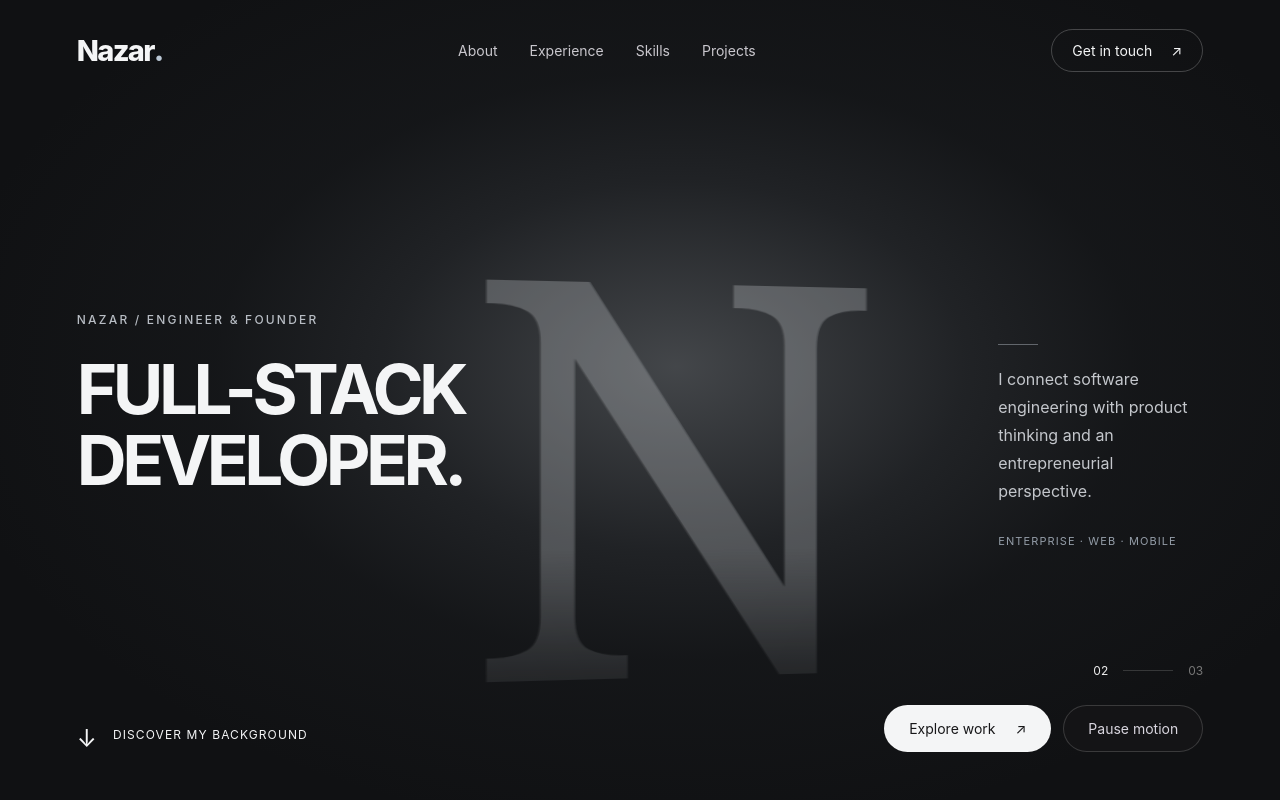
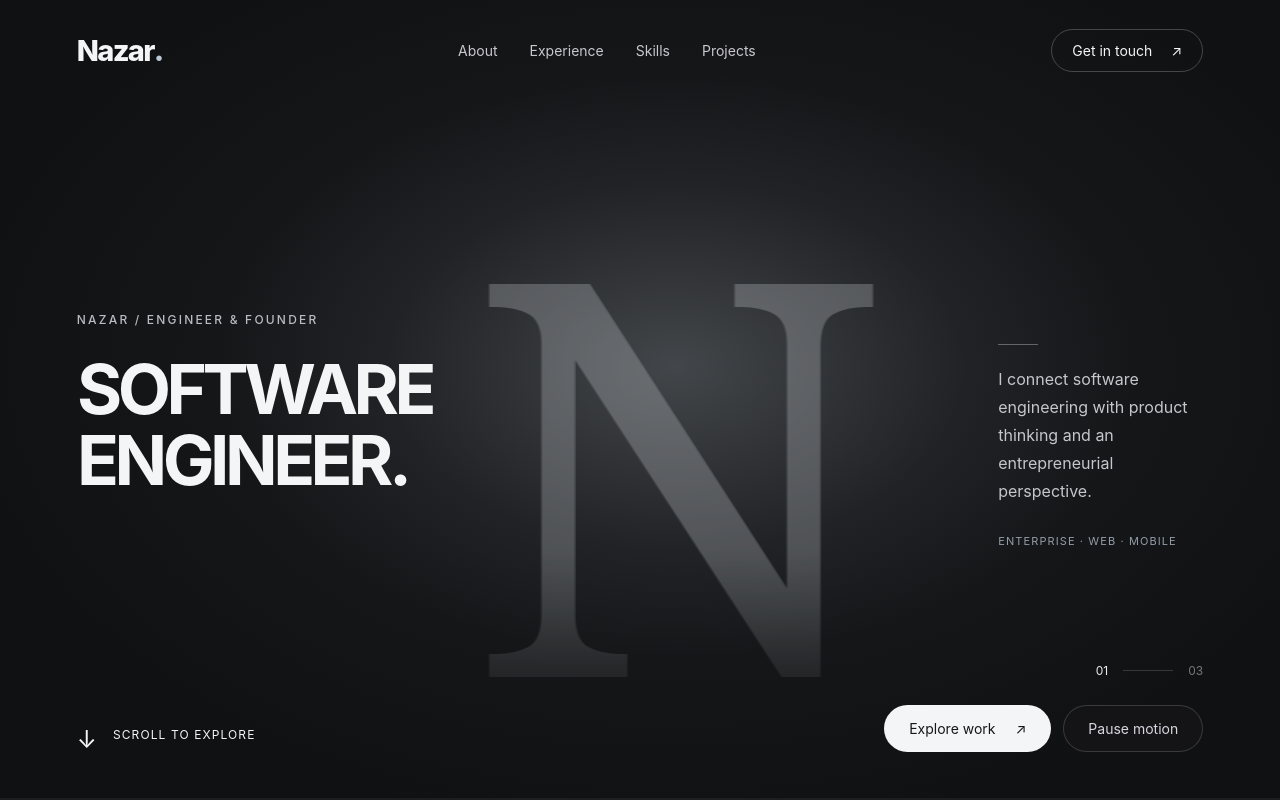
Before and after one commit to nazariy17/personal-webpage-2026, a React (Vite) app: page / in a window 1280 px wide. Shown: the top 800 px of the page. Built offline with nearby package versions, Linux system fonts and the light colour scheme.

Commit message:
fix scrolling effect

```diff
--- /dev/null
+++ b/src/components/Hero.css
@@ -0,0 +1,63 @@
+/* Scroll distance belongs to the wrapper; the hero stays pinned inside it. */
+.hero-sequence {
+  position: relative;
+  height: 300svh;
+}
+.hero-sequence .hero-pinned {
+  position: sticky;
+  top: 0;
+  height: 100svh;
+  min-height: 0;
+  max-height: none;
+}
+.hero-sequence .portrait-placeholder {
+  transition: none;
+  will-change: transform;
+}
+.hero-sequence .scroll-headlines {
+  display: grid;
+}
+.hero-sequence .scroll-headline {
+  grid-area: 1 / 1;
+  animation: none;
+  transition: none;
+  will-change: transform, opacity;
+}
+.hero-scroll-progress {
+  position: absolute;
+  bottom: 0;
+  left: 0;
+  right: 0;
+  height: 2px;
+  background: #ffffff0d;
+}
+.hero-scroll-progress > span {
+  display: block;
+  height: 100%;
+  background: #bbc8d5;
+  transform-origin: left;
+}
+.hero-sequence-static { height: auto; }
+.hero-sequence-static .hero-pinned {
+  position: relative;
+  height: max(760px, 100svh);
+}
+@media (max-width: 650px) {
+  .hero-sequence { height: 280svh; }
+  .hero-sequence .hero-title { top: 25%; }
+  .hero-sequence .hero-description { top: 51%; }
+  .hero-sequence .hero-actions { bottom: 76px; }
+  .hero-sequence .scroll-cue { bottom: 28px; }
+  .hero-sequence-static { height: auto; }
+  .hero-sequence-static .hero-pinned { height: max(760px, 100svh); }
+}
+/* Keep controls reachable in landscape and at high browser zoom. */
+@media (max-height: 600px) {
+  .hero-sequence .hero-title { top: 28%; }
+  .hero-sequence h1 { font-size: clamp(28px, 6vh, 48px); }
+  .hero-sequence .hero-title .eyebrow { margin-bottom: 12px; }
+  .hero-sequence .hero-description { display: none; }
+  .hero-sequence .hero-actions { bottom: 65px; }
+  .hero-sequence .scroll-cue { bottom: 23px; }
+  .hero-sequence .hero-index { display: none; }
+}
--- a/src/components/Hero.jsx
+++ b/src/components/Hero.jsx
@@ -1,30 +1,112 @@
 import { useEffect, useRef, useState } from 'react';
 import { profile } from '../content';
-const headlines = [['SOFTWARE', 'ENGINEER.'], ['FULL-STACK', 'DEVELOPER.'], ['FOUNDER.', 'BUILDER.']];
+import './Hero.css';
+
+const headlines = [
+  ['SOFTWARE', 'ENGINEER.'],
+  ['FULL-STACK', 'DEVELOPER.'],
+  ['FOUNDER.', 'BUILDER.'],
+];
+const clamp = value => Math.max(0, Math.min(1, value));
+const smoothstep = value => value * value * (3 - 2 * value);
+
+// Headline holds are separated by short, reversible scroll crossfades.
+function headlinePosition(progress) {
+  if (progress < 0.26) return 0;
+  if (progress < 0.38) return smoothstep((progress - 0.26) / 0.12);
+  if (progress < 0.64) return 1;
+  if (progress < 0.76) return 1 + smoothstep((progress - 0.64) / 0.12);
+  return 2;
+}
+
 export default function Hero({ reduced, paused, setPaused }) {
-  const [slide, setSlide] = useState(0);
+  const sequence = useRef(null);
+  const stage = useRef(null);
   const video = useRef(null);
+  const requestedTime = useRef(0);
+  const [progress, setProgress] = useState(0);
+  const [videoFailed, setVideoFailed] = useState(false);
   const stopped = reduced || paused;
+
   useEffect(() => {
-    if (stopped) return;
-    const timer = setInterval(() => { if (!document.hidden) setSlide(s => (s + 1) % headlines.length); }, 4200);
-    return () => clearInterval(timer);
-  }, [stopped]);
-  useEffect(() => { if (video.current) { if(stopped) video.current.pause(); else video.current.play().catch(() => {}); } }, [stopped]);
-  return <section className="hero" id="home" onPointerMove={event => {
-    if(stopped || event.pointerType === 'touch') return;
-    const r = event.currentTarget.getBoundingClientRect();
-    event.currentTarget.style.setProperty('--mx', `${(event.clientX - r.left - r.width / 2) * .035}px`);
-    event.currentTarget.style.setProperty('--my', `${(event.clientY - r.top - r.height / 2) * .035}px`);
-  }}>
-    <div className="spotlight" />
-    <div className="portrait-stage" aria-hidden="true"><div className="portrait-placeholder" style={{ '--turn': `${[-7, 8, 0][slide]}deg` }}>
-      {profile.portraitVideo ? <video ref={video} src={profile.portraitVideo} poster={profile.portraitImage || undefined} muted loop playsInline /> : profile.portraitImage ? <img src={profile.portraitImage} alt="" /> : <span className="portrait-initial">N</span>}
-    </div></div>
-    <div className="hero-title"><p className="eyebrow">{profile.name.toUpperCase()} / ENGINEER & FOUNDER</p><h1 aria-label="Software engineer, full-stack developer, founder and builder"><span key={slide} className="headline" aria-hidden="true">{headlines[slide].map(line => <span key={line}>{line}</span>)}</span></h1></div>
-    <div className="hero-description"><span className="description-rule"/><p>{profile.introduction}</p><span className="hero-specialism">ENTERPRISE · WEB · MOBILE</span></div>
-    <a className="scroll-cue" href="#about"><span>↓</span> DISCOVER MY BACKGROUND</a>
-    <div className="hero-actions"><a className="button" href="#projects">Explore work <span>↗</span></a><button className="outline" onClick={() => setPaused(!paused)} disabled={reduced} aria-pressed={stopped}>{stopped ? 'Motion paused' : 'Pause motion'}</button></div>
-    <div className="hero-index"><span>{String(slide + 1).padStart(2, '0')}</span><i />03</div>
-  </section>;
+    if (reduced) { setProgress(0); return; }
+    if (paused) return;
+    let frame = 0;
+    const update = () => {
+      frame = 0;
+      const bounds = sequence.current.getBoundingClientRect();
+      const travel = bounds.height - stage.current.offsetHeight;
+      setProgress(travel > 0 ? clamp(-bounds.top / travel) : 0);
+    };
+    const schedule = () => { if (!frame) frame = requestAnimationFrame(update); };
+    const observer = new ResizeObserver(schedule);
+    observer.observe(sequence.current);
+    window.addEventListener('scroll', schedule, { passive: true });
+    window.addEventListener('resize', schedule);
+    update();
+    return () => {
+      cancelAnimationFrame(frame);
+      observer.disconnect();
+      window.removeEventListener('scroll', schedule);
+      window.removeEventListener('resize', schedule);
+    };
+  }, [paused, reduced]);
+
+  const seekPortrait = () => {
+    const media = video.current;
+    if (!media || !Number.isFinite(media.duration) || media.duration <= 0 || media.seeking) return;
+    // Avoid duration itself, where browsers may render a blank final frame.
+    const target = requestedTime.current * Math.max(0, media.duration - 0.04);
+    if (Math.abs(media.currentTime - target) > 0.025) media.currentTime = target;
+  };
+  useEffect(() => {
+    requestedTime.current = progress;
+    seekPortrait();
+  }, [progress]);
+
+  const position = headlinePosition(progress);
+  const slide = Math.round(position);
+  const hasVideo = Boolean(profile.portraitVideo) && !videoFailed;
+  // A video contains the actual head turn. Flat images get only a subtle tilt.
+  const turn = hasVideo ? 0 : Math.sin(progress * Math.PI * 2) * (profile.portraitImage ? 12 : 38);
+
+  return (
+    <section ref={sequence} className={`hero-sequence ${reduced ? 'hero-sequence-static' : ''}`} id="home" aria-label="Introduction">
+      <div ref={stage} className="hero hero-pinned" data-progress={progress.toFixed(3)} onPointerMove={event => {
+        if (stopped || event.pointerType === 'touch') return;
+        const bounds = event.currentTarget.getBoundingClientRect();
+        event.currentTarget.style.setProperty('--mx', `${(event.clientX - bounds.left - bounds.width / 2) * 0.035}px`);
+        event.currentTarget.style.setProperty('--my', `${(event.clientY - bounds.top - bounds.height / 2) * 0.035}px`);
+      }}>
+        <div className="spotlight" />
+        <div className="portrait-stage" aria-hidden="true">
+          <div className="portrait-placeholder" style={{ '--turn': `${turn}deg` }}>
+            {hasVideo ? (
+              <video ref={video} src={profile.portraitVideo} poster={profile.portraitImage || undefined}
+                muted playsInline preload="auto" onLoadedMetadata={seekPortrait} onLoadedData={seekPortrait}
+                onSeeked={seekPortrait} onError={() => setVideoFailed(true)} />
+            ) : profile.portraitImage ? <img src={profile.portraitImage} alt="" /> : <span className="portrait-initial">N</span>}
+          </div>
+        </div>
+        <div className="hero-title">
+          <p className="eyebrow">{profile.name.toUpperCase()} / ENGINEER & FOUNDER</p>
+          <h1 className="scroll-headlines" aria-label="Software engineer, full-stack developer, founder and builder">
+            {headlines.map((lines, index) => {
+              const distance = index - position;
+              const opacity = clamp(1 - Math.abs(distance));
+              return <span key={index} className="headline scroll-headline" aria-hidden="true" style={{
+                opacity, visibility: opacity === 0 ? 'hidden' : 'visible',
+                transform: `translateY(${distance * 28}px)`, filter: `blur(${Math.abs(distance) * 5}px)`,
+              }}>{lines.map(line => <span key={line}>{line}</span>)}</span>;
+            })}
+          </h1>
+        </div>
+        <div className="hero-description"><span className="description-rule" /><p>{profile.introduction}</p><span className="hero-specialism">ENTERPRISE · WEB · MOBILE</span></div>
+        <a className="scroll-cue" href="#about"><span>↓</span> {progress < 0.98 && !reduced ? 'SCROLL TO EXPLORE' : 'DISCOVER MY BACKGROUND'}</a>
+        <div className="hero-actions"><a className="button" href="#projects">Explore work <span>↗</span></a><button className="outline" onClick={() => setPaused(!paused)} disabled={reduced} aria-pressed={stopped}>{reduced ? 'Motion reduced' : paused ? 'Resume motion' : 'Pause motion'}</button></div>
+        <div className="hero-index"><span>{String(slide + 1).padStart(2, '0')}</span><i />03</div>
+        {!reduced && <div className="hero-scroll-progress" aria-hidden="true"><span style={{ transform: `scaleX(${progress})` }} /></div>}
+      </div>
+    </section>
+  );
 }
```
Also changed, not shown: 2 other files (tests, documents, lock files or other folders).
